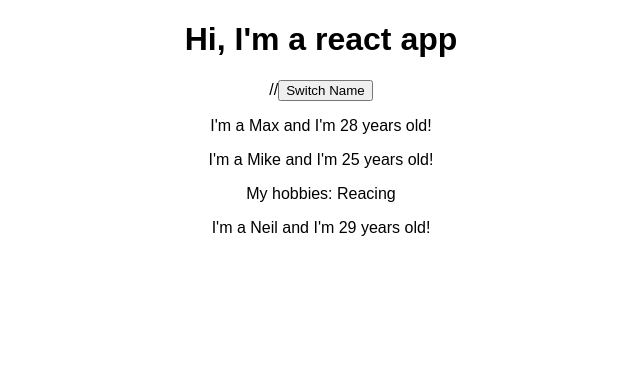
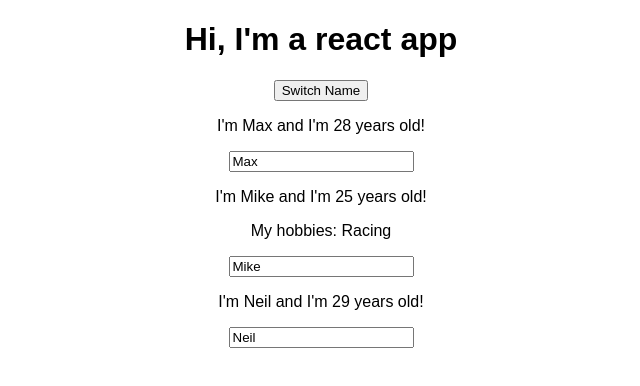
Before and after one commit to meghna-saxena/react-app, a React (Create React App) app: page / in a window 1280 px wide. Shown: the top 386 px of the page, without its empty margins (319-959 px from the left). Built offline with nearby package versions, Linux system fonts and the light colour scheme.

Commit message:
added two-way binding for input handler

```diff
--- a/src/App.js
+++ b/src/App.js
@@ -27,11 +27,20 @@ class App extends Component {
     })
   }
 
+  nameChangeHandler = (event) => {
+    this.setState({
+      persons: [
+        { name:'Max', age:28 },
+        { name:event.target.value, age:25 },
+        { name:'Karl', age:29 }
+      ]
+    })
+  }
+
   render() {
     return (
       <div className="App">
         <h1>Hi, I'm a react app</h1>
-        //
         <button onClick={() => this.switchNameHandler('Shane')}>Switch Name</button>
         {/* Dont pass parenthesis at the end of handler,otherwise it will immediately get rendered
         when this portion gets mount on DOM. Instead we just need a to pass a reference. */}
@@ -50,7 +59,9 @@ class App extends Component {
         age={this.state.persons[1].age}
         //passing method references as props between components
         //MOST EFFECIENT WAY TO PASS DATA IS BY BINDING `this` to the specific function of this class
-        click={this.switchNameHandler.bind(this, 'Sherry')}>My hobbies: Reacing</Person>
+        click={this.switchNameHandler.bind(this, 'Max')}
+        changed={this.nameChangeHandler}>
+        My hobbies: Racing</Person>
 
         <Person
         name={this.state.persons[2].name}
--- a/src/Person/Person.js
+++ b/src/Person/Person.js
@@ -6,9 +6,10 @@ import React from 'react';
 const person = (props) => {
     return (
         <div>
-            <p onClick={props.click}>I'm a {props.name} and I'm {props.age} years old!</p>
+            <p onClick={props.click}>I'm {props.name} and I'm {props.age} years old!</p>
             <p>{props.children}</p>
            {/* props.children refers to any element b/w opening and closing tag of component */}
+           <input type="text" onChange={props.changed} value={props.name}/>
         </div>
     );
 };
```
